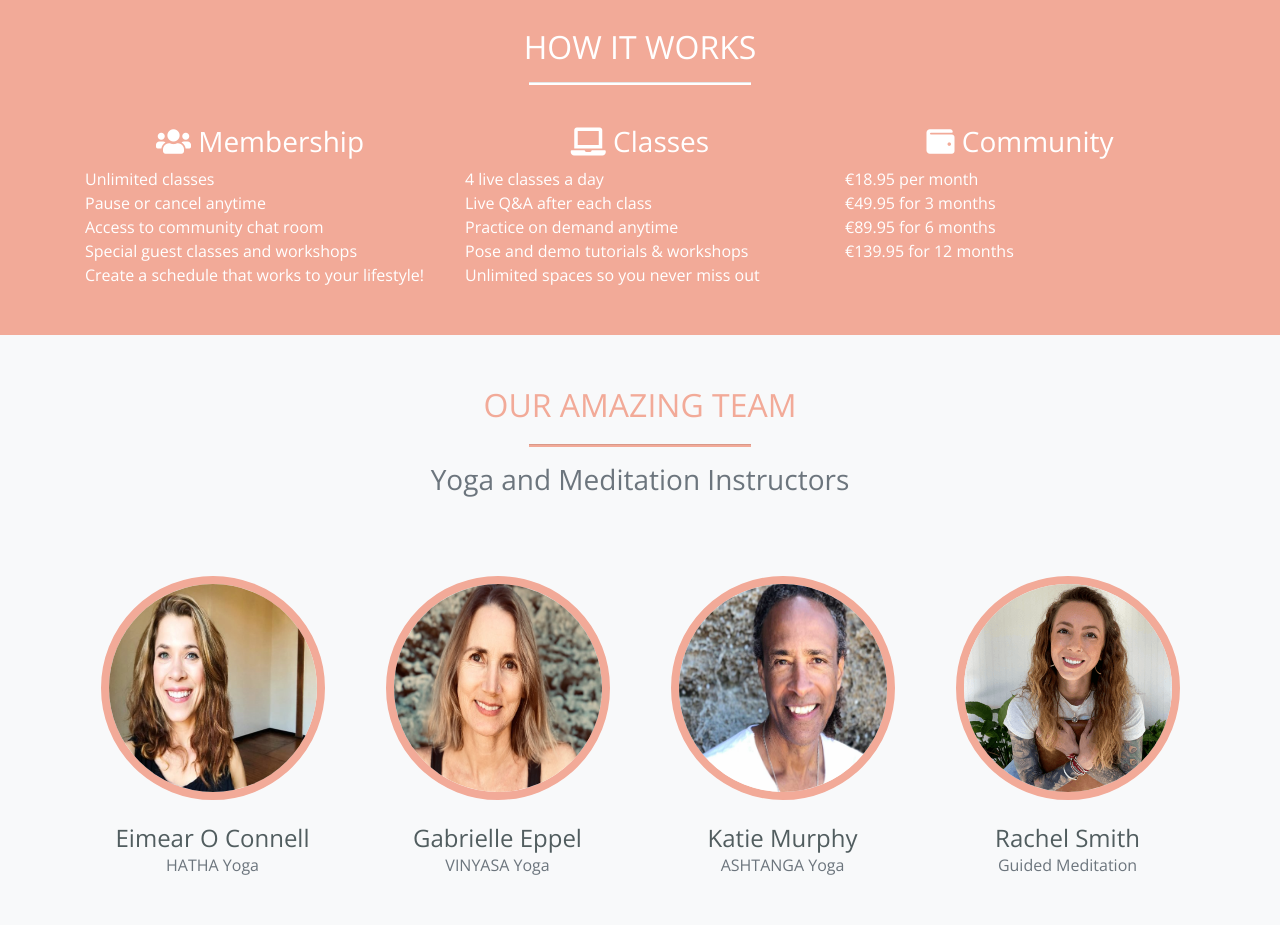
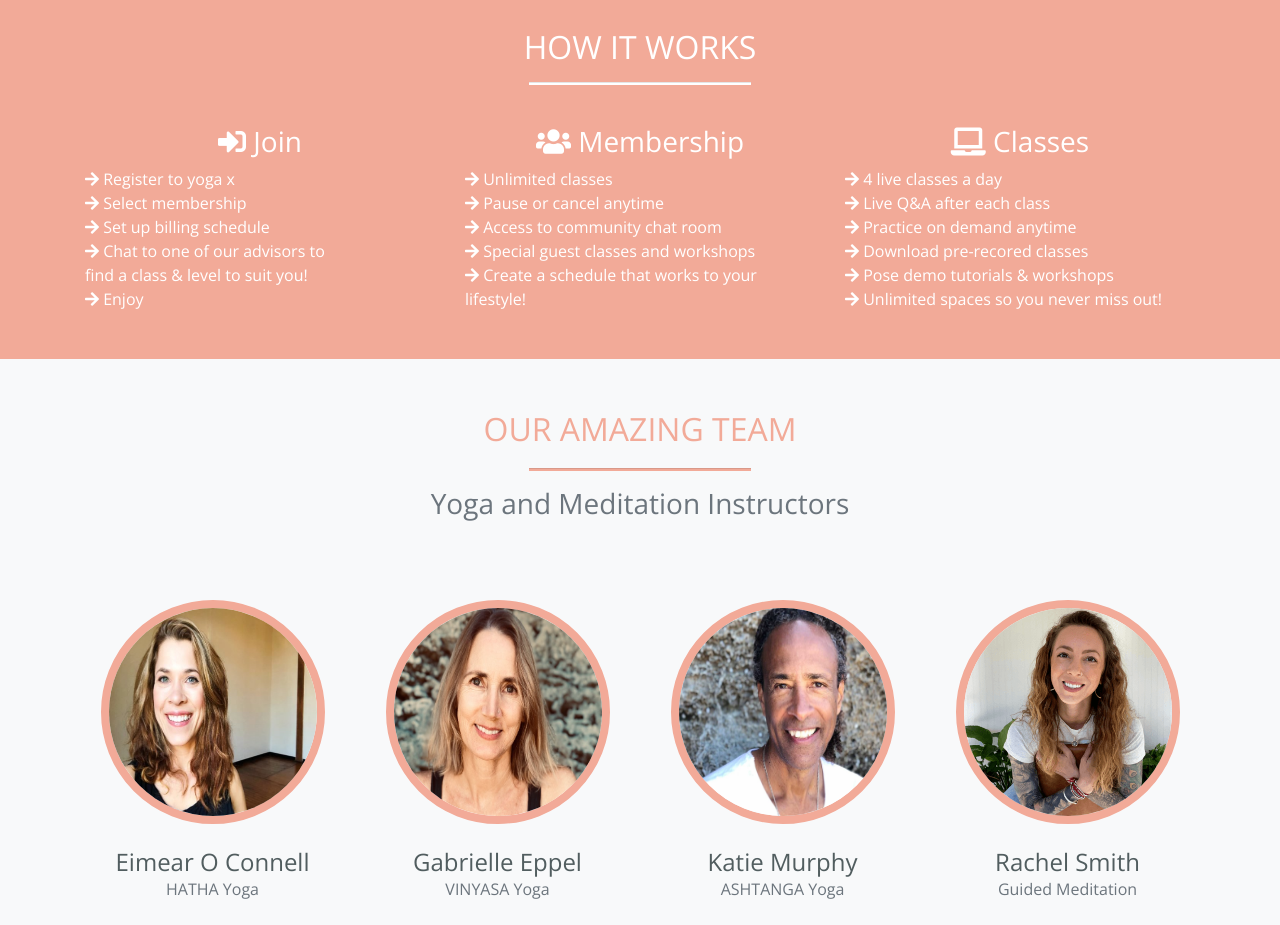
Before and after one commit to vanessacleary/vanessacleary-Ms1-2021, a plain HTML site: page index.html in a window 1280 px wide. Shown: the part 1260-2185 px from the top of the page. Drawn offline with nearby package versions, Linux system fonts and the light colour scheme.

Commit message:
updated 'how it works section' removed 'community' & added 'join'. Added fontawesme arrow icons to li element

```diff
--- a/index.html
+++ b/index.html
@@ -115,41 +115,43 @@ html lang="en">
         </div>
           <div class="col-lg-4">
              <div >
-                  <h3 class="text-center"><i class="fas fa-users"></i> Membership</h3>
+                  <h3 class="text-center"><i class="fas fa-sign-in-alt"></i> Join</h3>
                   <ul>
-                    <li>Unlimited classes</li>
-                    <li>Pause or cancel anytime</li>
-                    <li>Access to community chat room</li>
-                    <li>Special guest classes and workshops</li>
-                    <li>Create a schedule that works to your lifestyle!</li>
+                    <li><i class="fas fa-arrow-right"></i> Register to yoga x </li>
+                    <li><i class="fas fa-arrow-right"></i> Select membership </li>
+                    <li><i class="fas fa-arrow-right"></i> Set up billing schedule</li>
+                    <li><i class="fas fa-arrow-right"></i> Chat to one of our advisors to <br>find a class & level to suit you!</li>
+                    <li><li><i class="fas fa-arrow-right"></i> Enjoy</li>
                   </ul>
                   <!-- <p class="lead mb-0">Be inspired<span style="color: black">.</span> Be part of a community<span style="color: black">.</span> Access to all workshop’s<span style="color: black">.</span> Pause or cancel anytime<span style="color:black">.</span></p> -->
               </div>
           </div>
           <div class="col-lg-4">
               <div>
-                  <h3 class="text-center"><i class="fas fa-laptop"></i> Classes</h3>
+                <h3 class="text-center"><i class="fas fa-users"></i> Membership</h3>
                   <ul>
-                    <li>4 live classes a day</li>
-                    <li>Live Q&A after each class</li>
-                    <li>Practice on demand anytime</li>
-                    <li>Pose and demo tutorials & workshops</li>
-                    <li>Unlimited spaces so you never miss out</li>
+                    <li><i class="fas fa-arrow-right"></i> Unlimited classes</li>
+                    <li><i class="fas fa-arrow-right"></i> Pause or cancel anytime</li>
+                    <li><i class="fas fa-arrow-right"></i> Access to community chat room</li>
+                    <li><i class="fas fa-arrow-right"></i> Special guest classes and workshops</li>
+                    <li><i class="fas fa-arrow-right"></i> Create a schedule that works to your lifestyle!</li>
                   </ul>
                   <!-- <p class="lead mb-0">Classes available for all levels. Attend live classes. Practice on demand. Demos available.</p> -->
               </div>
           </div>
           <div class="col-lg-4">
               <div>
-                  <h3 class="text-center"> <i class="fas fa-wallet"></i> Community</h3>
-                  <ul>
-                    <li> </li>
-                    <li>€18.95 per month</li>
-                    <li>€49.95 for 3 months</li>
-                    <li>€89.95 for 6 months</li>
-                    <li>€139.95 for 12 months</li>
-                  </ul>
-                  <!-- <p class="lead mb-0">Free 14-day trail. €18.95 per month. €49.95 for 3 months. €99.95 for 6 months.€149.95 for 12 months.</p> -->
+                <h3 class="text-center"><i class="fas fa-laptop"></i> Classes</h3>
+                <ul>
+                  <li><i class="fas fa-arrow-right"></i> 4 live classes a day</li>
+                  <li><i class="fas fa-arrow-right"></i> Live Q&A after each class</li>
+                  <li><i class="fas fa-arrow-right"></i> Practice on demand anytime</li>
+                  <li><i class="fas fa-arrow-right"></i> Download pre-recored classes</li>
+                  <li><i class="fas fa-arrow-right"></i> Pose demo tutorials & workshops</li>
+                  <li><i class="fas fa-arrow-right"></i> Unlimited spaces so you never miss out!</li>
+
+                </ul>
+                  <!-- <p class="lead mb-0">Free 14-day trail. €18.95 per month. €49.95 for 3 months. €99.95 for 6 months.€149.95 for 12 months.</p>  -->
               </div>
           </div>
       </div>
```
Also changed, not shown: log-in.html (+12 -12 lines).
